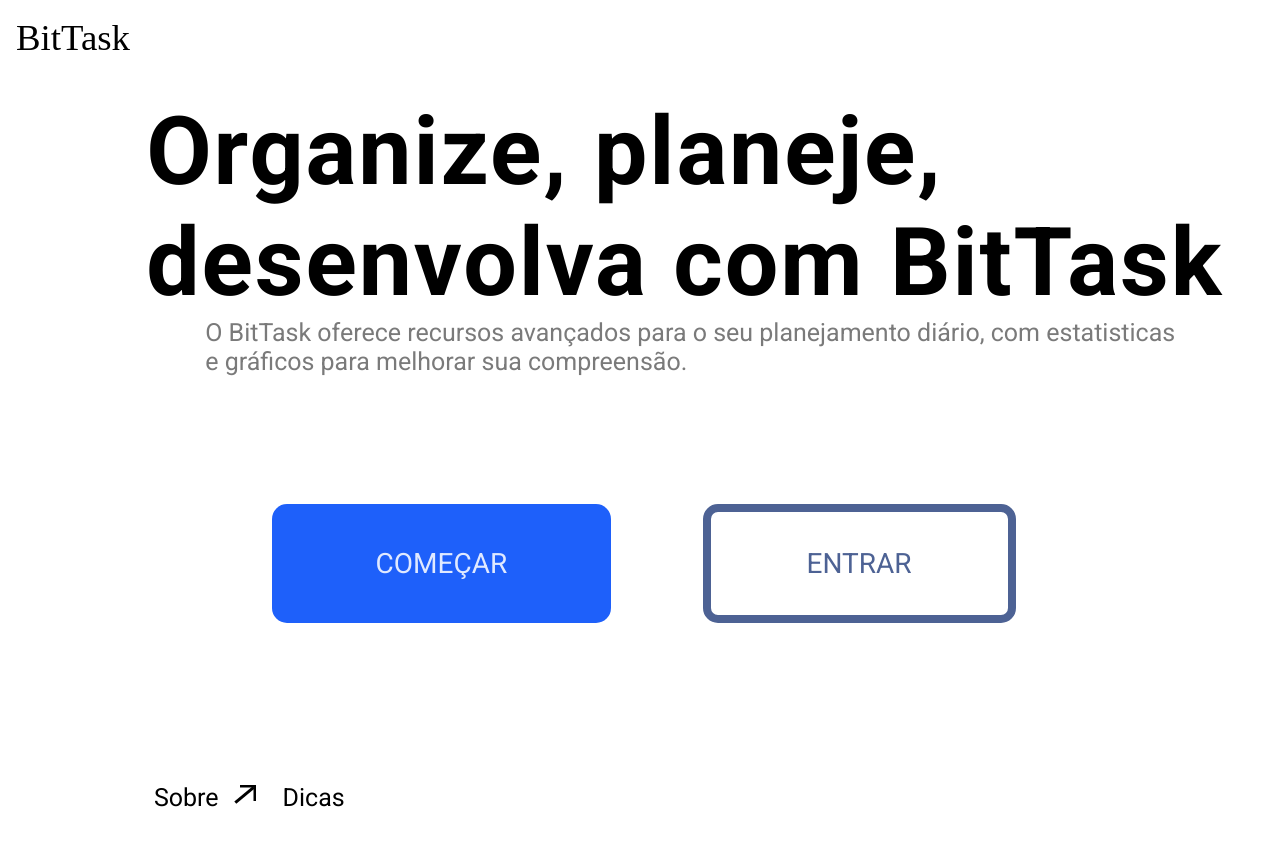
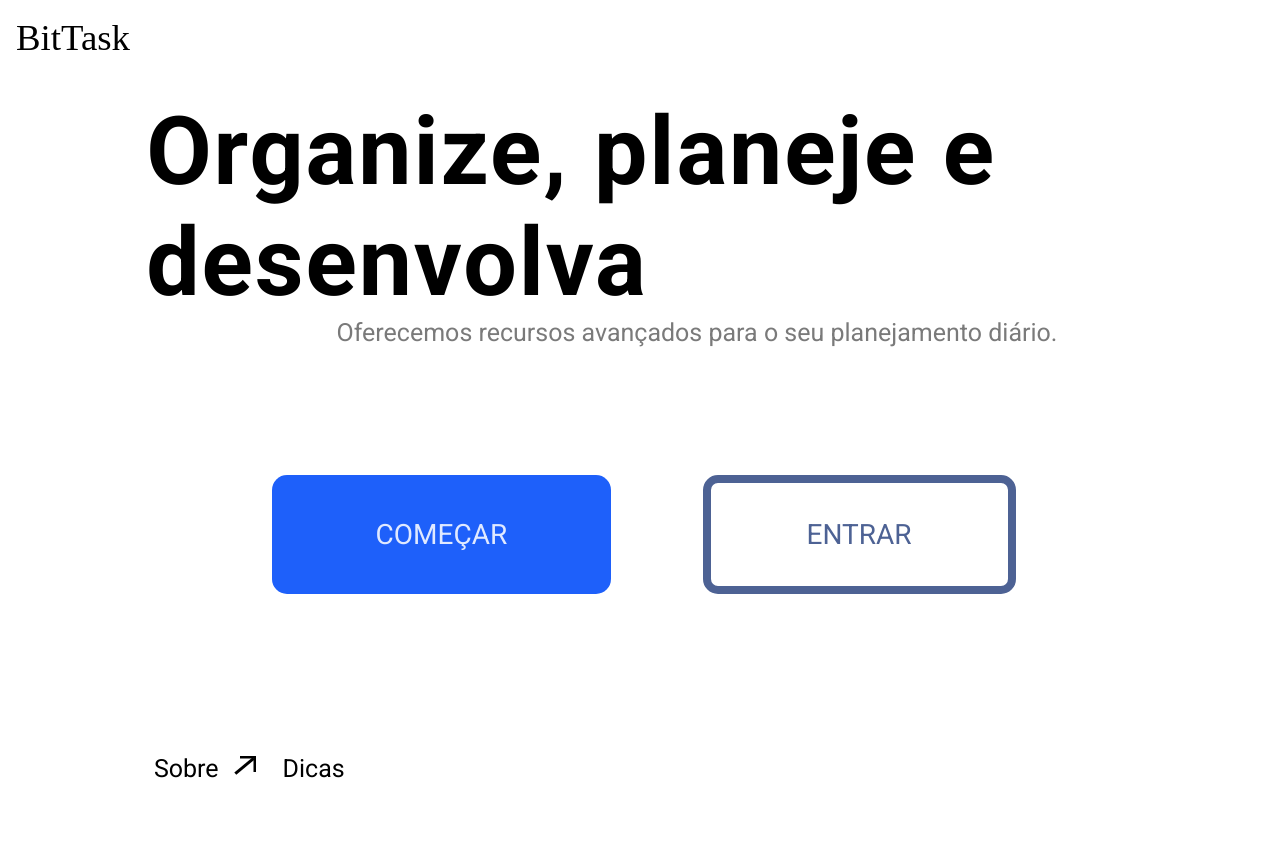
Before and after one commit to Rodriguou/BitTask, a React (Vite) app: page / in a window 1280 px wide. Shown: the top 846 px of the page. Built offline with nearby package versions, Linux system fonts and the light colour scheme; a web font is replaced by a local one.

Commit message:
fix:ajustando o texto de titulo

```diff
--- a/src/pages/tela_inicial/telaInicial.jsx
+++ b/src/pages/tela_inicial/telaInicial.jsx
@@ -22,8 +22,8 @@ const TelaIncial = () =>{
 
                 <main className="box-main">
                     <article >
-                        <h1 id="slogan"> <span>Organize, </span> <span>planeje, </span> <span>desenvolva com BitTask</span></h1>
-                        <p>O BitTask oferece recursos avançados para o seu planejamento diário, com estatisticas e gráficos para melhorar sua compreensão.</p>
+                        <h1 id="slogan"> <span>Organize, </span> <span>planeje </span> <span> e desenvolva </span></h1>
+                        <p>Oferecemos recursos avançados para o seu planejamento diário.</p>
                     </article>
 
                     <nav className="navegacao-inicial" aria-label="navegação-primária">
```
